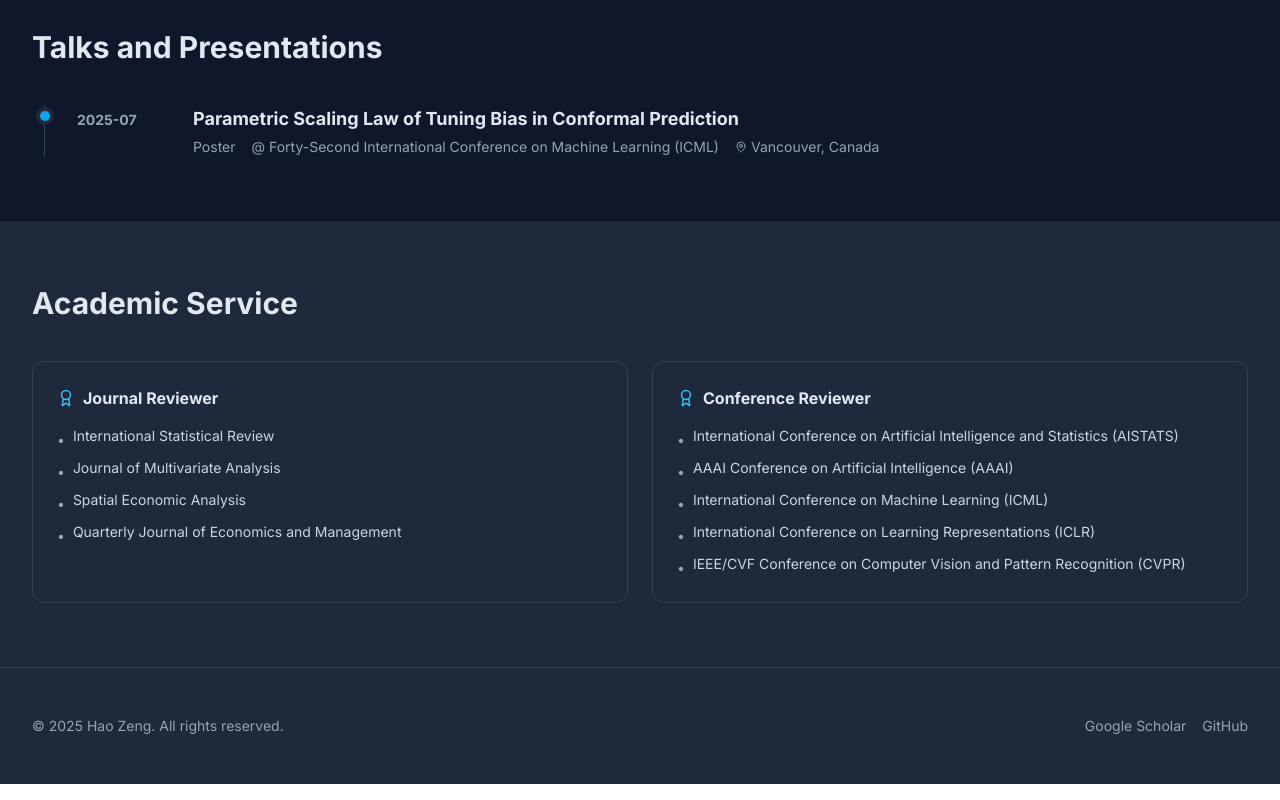
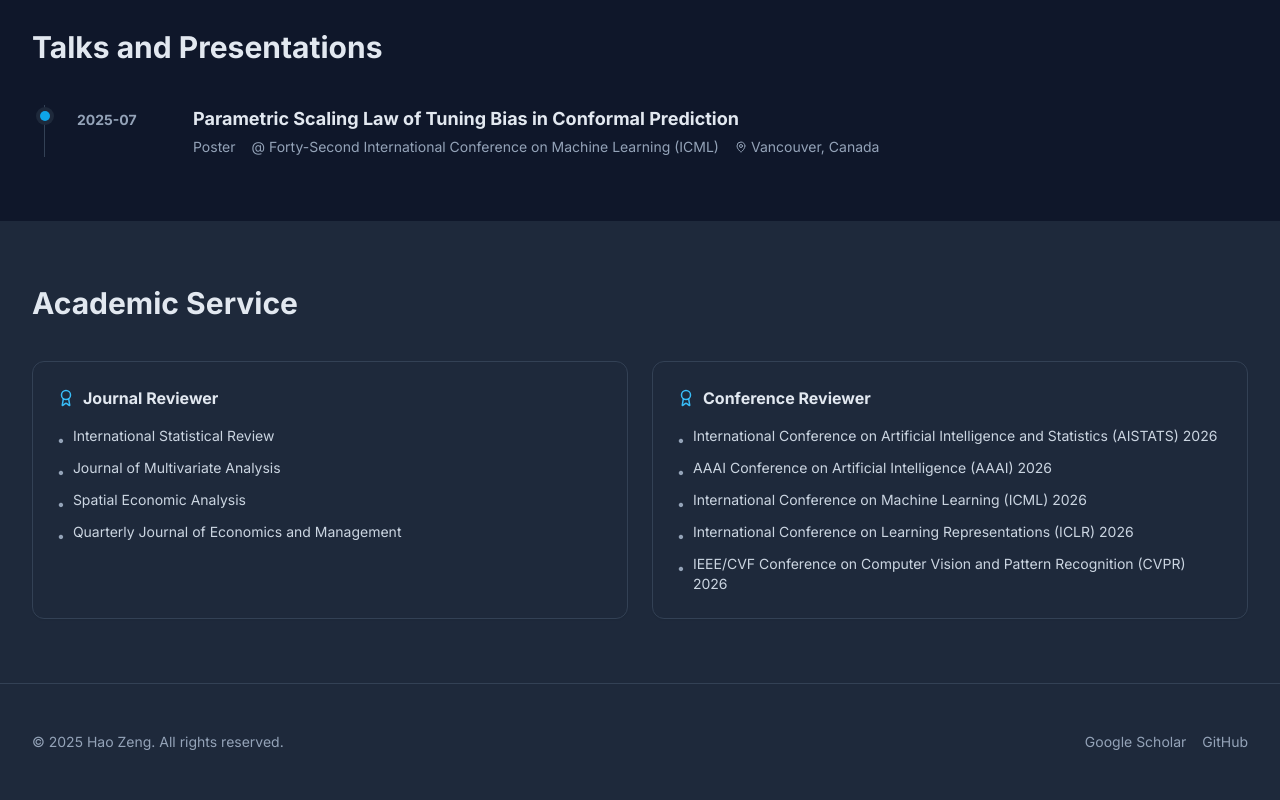
Before and after one commit to zenghao-stat/zenghao-stat.github.io, a React (Vite) app: page / in a window 1280 px wide. Shown: the part 4033-4833 px from the top of the page. Built offline with nearby package versions, Linux system fonts and the light colour scheme.

Commit message:
docs(content): update conference reviewer years to 2026

```diff
--- a/src/content.ts
+++ b/src/content.ts
@@ -140,11 +140,11 @@ export const HAO_DATA: Content = {
     {
       type: 'Conference Reviewer',
       items: [
-        'International Conference on Artificial Intelligence and Statistics (AISTATS)',
-        'AAAI Conference on Artificial Intelligence (AAAI)',
-        'International Conference on Machine Learning (ICML)',
-        'International Conference on Learning Representations (ICLR)',
-        'IEEE/CVF Conference on Computer Vision and Pattern Recognition (CVPR)',
+        'International Conference on Artificial Intelligence and Statistics (AISTATS) 2026',
+        'AAAI Conference on Artificial Intelligence (AAAI) 2026',
+        'International Conference on Machine Learning (ICML) 2026',
+        'International Conference on Learning Representations (ICLR) 2026',
+        'IEEE/CVF Conference on Computer Vision and Pattern Recognition (CVPR) 2026',
       ],
     },
   ],
```
